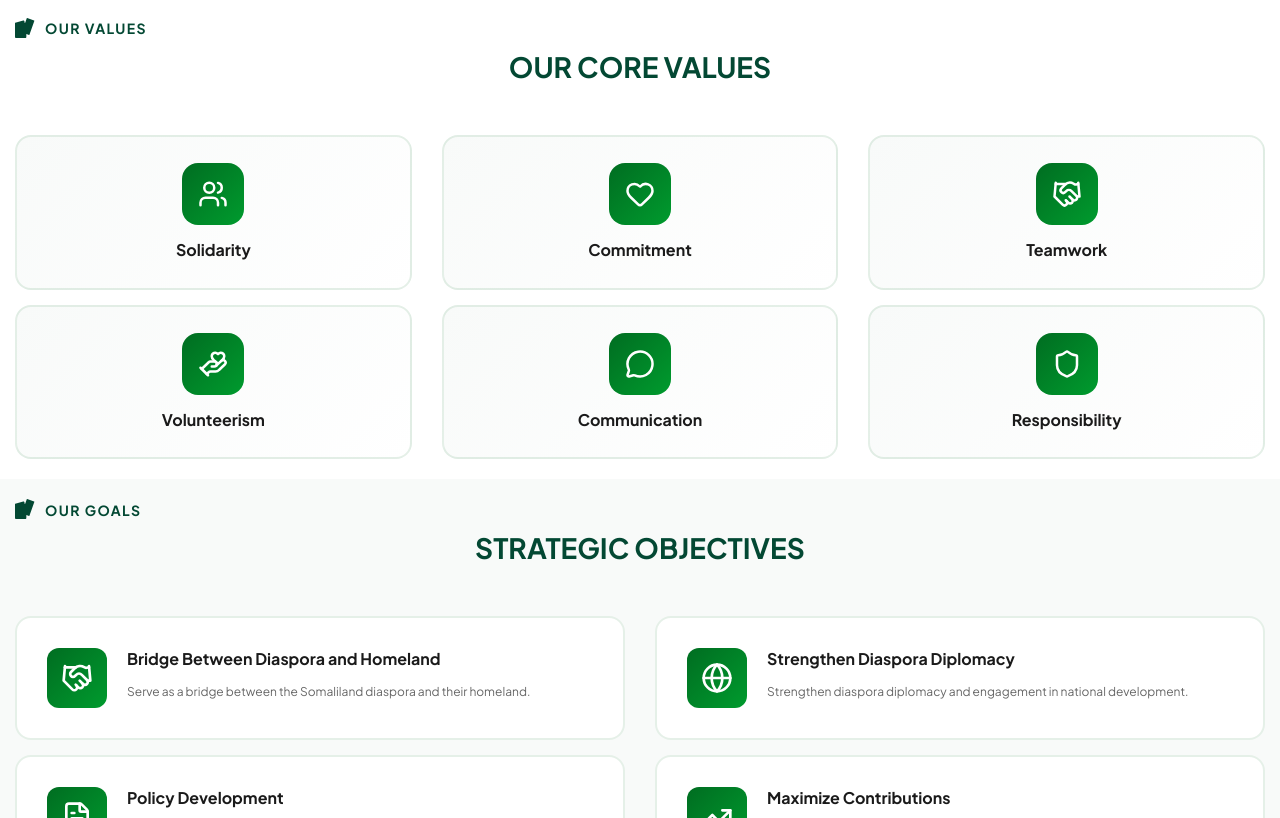
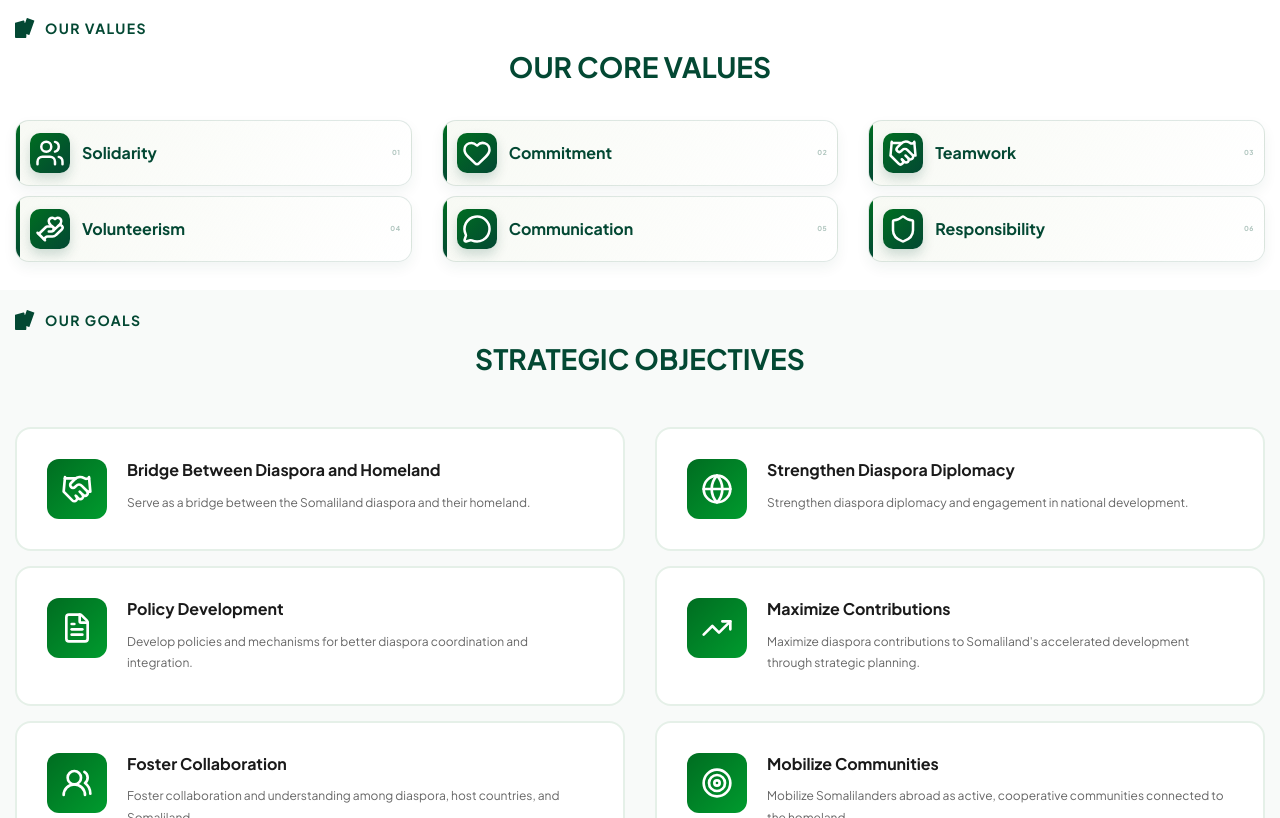
Before and after one commit to janogale/sldiaspora, a Next.js app: page /about in a window 1280 px wide. Shown: the part 2090-2908 px from the top of the page. Built offline with nearby package versions, Linux system fonts and the light colour scheme.

Commit message:
update the core value

```diff
--- a/app/components/core-values.tsx
+++ b/app/components/core-values.tsx
@@ -43,9 +43,9 @@ const CoreValues = () => {
   ];
 
   return (
-    <section className="section-space" style={{ background: "#ffffff" }}>
+    <section className="section-space core-values-section">
       <div className="container">
-        <div className="row mb-50">
+        <div className="row mb-35">
           <div className="col-12 text-center">
             <div className="section__title-wrapper">
               <h6 className="section__title-wrapper-black-subtitle mb-10">
@@ -70,63 +70,18 @@ const CoreValues = () => {
           </div>
         </div>
 
-        <div className="row g-4">
+        <div className="row core-values-grid">
           {values.map((value, index) => (
-            <div key={index} className="col-sm-6 col-lg-4">
+            <div key={index} className="col-12 col-md-6 col-lg-4 mb-3">
               <div
                 className="wow fadeInUp animated core-value-card"
                 data-wow-delay={value.delay}
-                style={{
-                  background:
-                    "linear-gradient(135deg, #f8faf9 0%, #ffffff 100%)",
-                  borderRadius: "16px",
-                  padding: "26px 20px",
-                  textAlign: "center",
-                  border: "2px solid rgba(0, 109, 33, 0.1)",
-                  transition: "all 0.3s ease",
-                  height: "100%",
-                  cursor: "pointer",
-                }}
-                onMouseEnter={(e) => {
-                  e.currentTarget.style.transform = "translateY(-8px)";
-                  e.currentTarget.style.borderColor = "#006d21";
-                  e.currentTarget.style.boxShadow =
-                    "0 12px 30px rgba(0, 109, 33, 0.15)";
-                }}
-                onMouseLeave={(e) => {
-                  e.currentTarget.style.transform = "translateY(0)";
-                  e.currentTarget.style.borderColor = "rgba(0, 109, 33, 0.1)";
-                  e.currentTarget.style.boxShadow = "none";
-                }}
               >
-                <div
-                  className="core-value-icon"
-                  style={{
-                    width: "62px",
-                    height: "62px",
-                    background:
-                      "linear-gradient(135deg, #006d21 0%, #009b2e 100%)",
-                    borderRadius: "16px",
-                    display: "flex",
-                    alignItems: "center",
-                    justifyContent: "center",
-                    margin: "0 auto 14px",
-                    color: "#ffffff",
-                  }}
-                >
+                <span className="core-value-number">{String(index + 1).padStart(2, "0")}</span>
+                <div className="core-value-icon">
                   {value.icon}
                 </div>
-                <h3
-                  className="core-value-title"
-                  style={{
-                    fontSize: "1.2rem",
-                    fontWeight: "700",
-                    color: "#1a1a1a",
-                    marginBottom: 0,
-                  }}
-                >
-                  {value.title}
-                </h3>
+                <h3 className="core-value-title">{value.title}</h3>
               </div>
             </div>
           ))}
@@ -134,22 +89,127 @@ const CoreValues = () => {
       </div>
 
       <style jsx>{`
+        .core-values-section {
+          background: var(--rr-common-white);
+          padding-top: 56px !important;
+          padding-bottom: 56px !important;
+        }
+
+        .core-values-grid {
+          margin-bottom: -0.25rem;
+        }
+
+        .core-value-card {
+          position: relative;
+          height: 100%;
+          padding: 12px 14px;
+          text-align: left;
+          border-radius: 14px;
+          display: flex;
+          align-items: center;
+          gap: 12px;
+          background: linear-gradient(
+            120deg,
+            rgba(241, 245, 235, 0.55) 0%,
+            var(--rr-common-white) 100%
+          );
+          border: 1px solid rgba(3, 72, 51, 0.12);
+          transition: transform 0.25s ease, box-shadow 0.25s ease,
+            border-color 0.3s ease;
+          box-shadow: 0 6px 14px rgba(3, 72, 51, 0.06);
+          overflow: hidden;
+        }
+
+        .core-value-card::before {
+          content: "";
+          position: absolute;
+          top: 0;
+          left: 0;
+          width: 4px;
+          height: 100%;
+          background: linear-gradient(
+            180deg,
+            var(--rr-theme-primary) 0%,
+            var(--rr-heading-primary) 100%
+          );
+        }
+
+        .core-value-card:hover {
+          transform: translateY(-3px);
+          border-color: rgba(0, 109, 33, 0.28);
+          box-shadow: 0 12px 22px rgba(3, 72, 51, 0.14);
+        }
+
+        .core-value-number {
+          position: absolute;
+          top: 50%;
+          right: 10px;
+          transform: translateY(-50%);
+          font-size: 0.68rem;
+          font-weight: var(--rr-fw-bold);
+          letter-spacing: 0.08em;
+          color: rgba(3, 72, 51, 0.32);
+        }
+
+        .core-value-icon {
+          width: 40px;
+          height: 40px;
+          min-width: 40px;
+          border-radius: 10px;
+          display: flex;
+          align-items: center;
+          justify-content: center;
+          color: var(--rr-common-white);
+          background: linear-gradient(
+            135deg,
+            var(--rr-theme-primary) 0%,
+            var(--rr-heading-primary) 100%
+          );
+          box-shadow: 0 6px 12px rgba(3, 72, 51, 0.18);
+          transition: transform 0.3s ease;
+        }
+
+        .core-value-card:hover .core-value-icon {
+          transform: scale(1.04);
+        }
+
+        .core-value-title {
+          margin: 0;
+          font-size: 1.02rem;
+          line-height: 1.3;
+          color: var(--rr-heading-primary);
+          font-weight: var(--rr-fw-bold);
+          padding-right: 22px;
+        }
+
         @media (max-width: 767px) {
+          .core-values-section {
+            padding-top: 42px !important;
+            padding-bottom: 42px !important;
+          }
+
           .core-value-card {
-            padding: 18px 14px !important;
-            border-radius: 12px !important;
+            padding: 10px 12px;
+            border-radius: 10px;
+            gap: 10px;
           }
 
           .core-value-icon {
-            width: 50px !important;
-            height: 50px !important;
-            border-radius: 12px !important;
-            margin-bottom: 10px !important;
+            width: 34px;
+            height: 34px;
+            min-width: 34px;
+            border-radius: 8px;
           }
 
           .core-value-title {
-            font-size: 1rem !important;
-            line-height: 1.35 !important;
+            font-size: 0.95rem;
+            line-height: 1.25;
+            padding-right: 18px;
+          }
+
+          .core-value-number {
+            right: 8px;
+            font-size: 0.62rem;
           }
         }
       `}</style>
```
